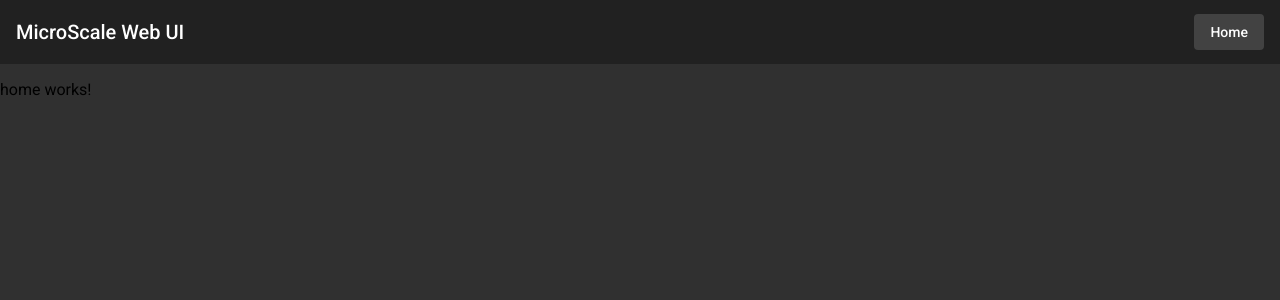
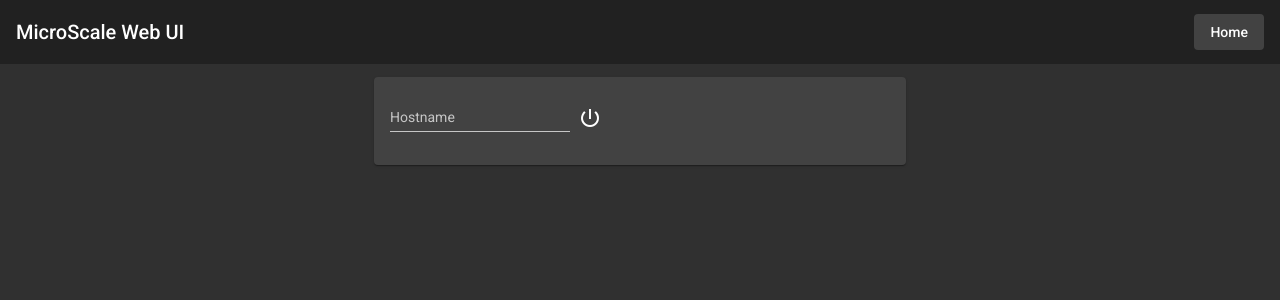
Before and after one commit to Rithy58/MicroScale, an Angular app in the folder web-ui/: page / in a window 1280 px wide. Shown: the top 300 px of the page. Built offline with nearby package versions, Linux system fonts and the light colour scheme.

Commit message:
Added Card for Connecting to Server

```diff
--- a/web-ui/src/app/home/home.component.html
+++ b/web-ui/src/app/home/home.component.html
@@ -1 +1,12 @@
-<p>home works!</p>
+<div class="container">
+    <mat-card class="input-card center">
+        <mat-card-content>
+            <mat-form-field>
+                <input matInput placeholder="Hostname">
+            </mat-form-field>
+            <button mat-icon-button aria-label="Connect to Server">
+                <mat-icon>power_settings_new</mat-icon>
+            </button>
+        </mat-card-content>
+    </mat-card>
+</div>
--- a/web-ui/src/app/home/home.component.scss
+++ b/web-ui/src/app/home/home.component.scss
@@ -0,0 +1,11 @@
+.container {
+    margin: 1%;
+}
+
+.center {
+    margin: auto;
+}
+
+.input-card {
+    width: 500px;
+}
```
Also changed, not shown: web-ui/src/app/app-material/app-material.module.ts (+12 -3 lines).
